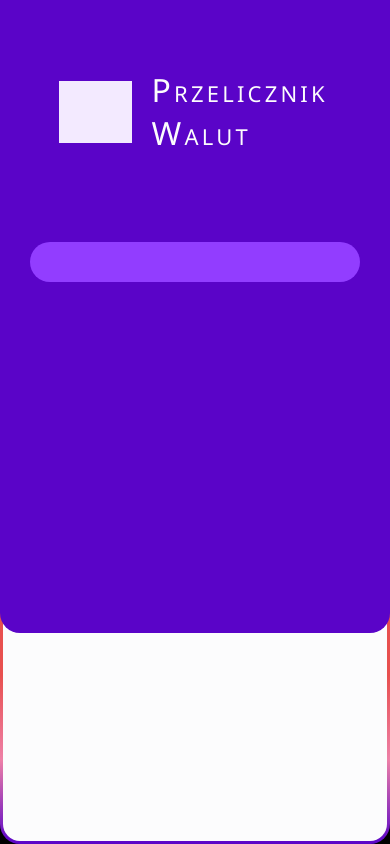
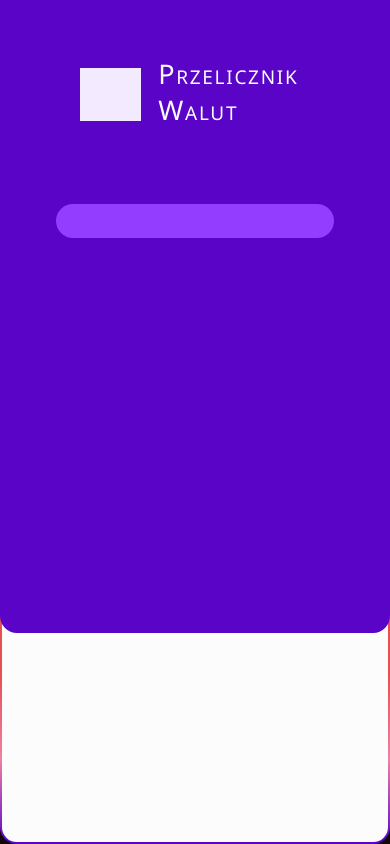
Before and after one commit to Delicadency/ProjectJS-Currency-Converter, a plain HTML site: page index.html in a window 390 px wide. Drawn offline with nearby package versions, Linux system fonts and the light colour scheme.

Commit message:
units changed from px to vh on mobile

```diff
--- a/CSS/style.css
+++ b/CSS/style.css
@@ -6,28 +6,30 @@
   --primary-shade: #923dff;
   --secondary: #ee80a7;
   --accent: #e8504f;
+  font-size: 2vh;
+  scroll-behavior: smooth;
+  /* 1vh = 10 px = 0.5rem */
+}
 
-  scroll-behavior: smooth;
-}
 body {
   font-family: "Noto Sans", sans-serif;
   box-sizing: border-box;
-  font-size: 20px;
-  line-height: 21px;
-  background-color: black;
-  color: var(--text);
+  line-height: 2.1vh;
+  background-color: var(--text);
 }
+
 .main-container {
   width: 100%;
   height: 100vh;
 }
+
 .project-body__container--light {
   width: 100%;
   height: 100vh;
   background-color: var(--light);
   position: relative;
-  border-radius: 20px;
-  border: 3px solid transparent;
+  border-radius: 2vh;
+  border: 0.3vh solid transparent;
   background-image: linear-gradient(#fcfcfd, #fcfcfd),
     linear-gradient(to bottom, #e8504f 80%, #ee80a7 90%, #5a04c8 100%);
   background-origin: border-box;
@@ -38,50 +40,56 @@ body {
   width: 100%;
   height: 75vh;
   background-color: var(--primary);
-  border-radius: 0 0 20px 20px;
+  border-radius: 0 0 2vh 2vh;
   position: absolute;
 }
+
 .header__container {
-  width: 320px;
-  height: 100px;
-  margin-top: 62px;
+  width: 32vh;
+  height: 10vh;
+  margin-top: 6.2vh;
 }
 
 .header__logo--placeholder {
-  width: 73px;
-  height: 62px;
-  margin: 20px;
+  width: 7.3vh;
+  height: 6.2vh;
+  margin: 2vh;
   background-color: #f3eaff;
 }
 
 .header__paragraph {
-  width: 200px;
+  width: 20vh;
   color: var(--light);
   display: block;
-  font-size: 32px;
+  font-size: 3.2vh;
   font-variant: small-caps;
-  letter-spacing: 0.1em;
+  letter-spacing: 0.1rem;
   line-height: 1.33;
-  padding-top: 15px;
+  padding-top: 1.5vh;
 }
+
 .bar {
-  width: 330px;
-  height: 40px;
-  margin: 80px 0;
+  width: 33vh;
+  height: 4vh;
+  margin: 8vh 0;
 }
 
 .bar__button {
-  width: 110px;
-  height: 40px;
+  width: 11vh;
+  height: 4vh;
   background-color: var(--primary-shade);
 }
 
 .bar__button:first-of-type {
-  border-radius: 20px 0 0 20px;
+  border-radius: 2vh 0 0 2vh;
 }
 
 .bar__button:last-of-type {
-  border-radius: 0 20px 20px 0;
+  border-radius: 0 2vh 2vh 0;
+}
+
+.bar__button-paragraph {
+  font-size: 1.2rem;
 }
 
 @media (min-width: 1024px) {
```
